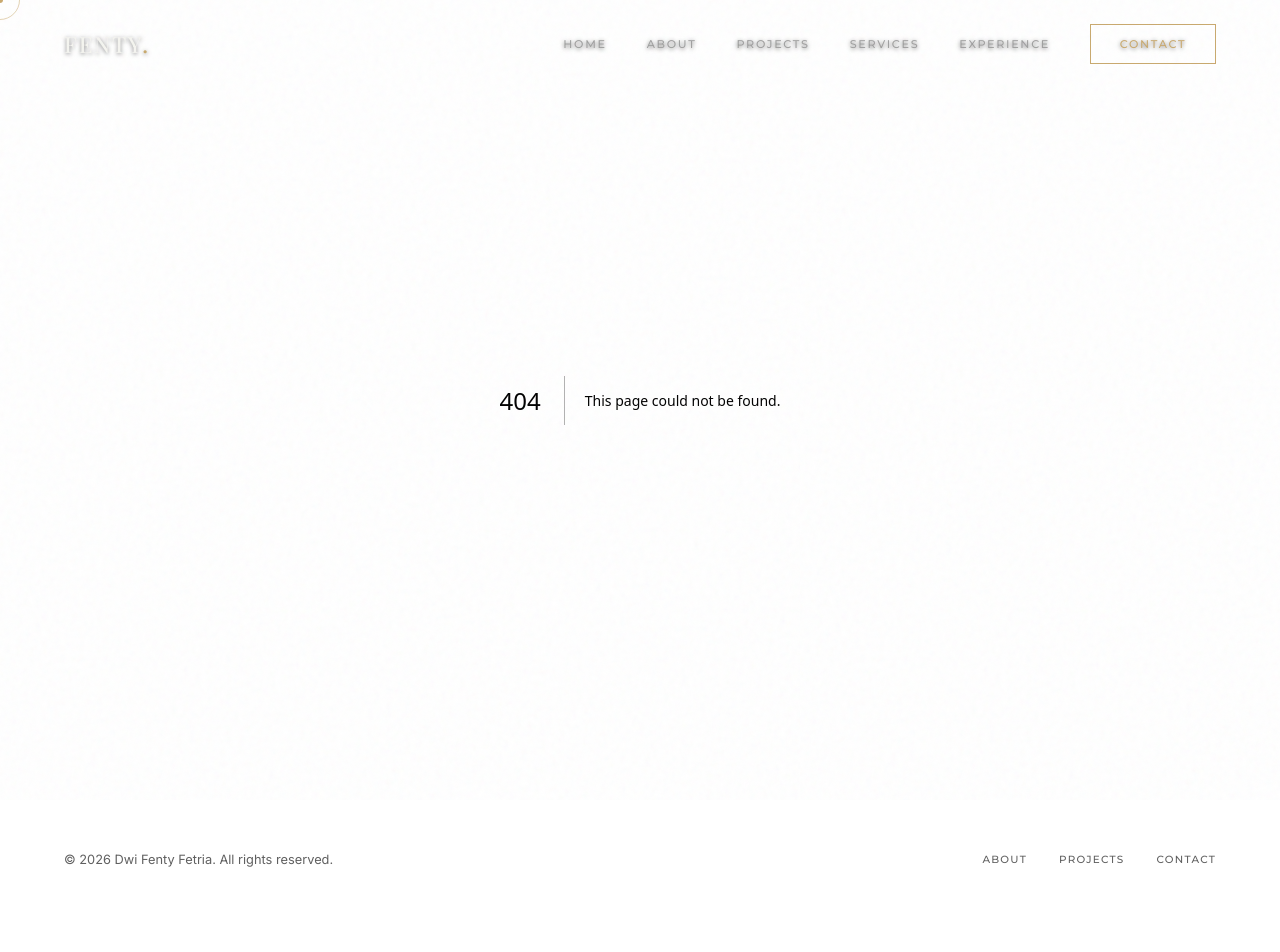
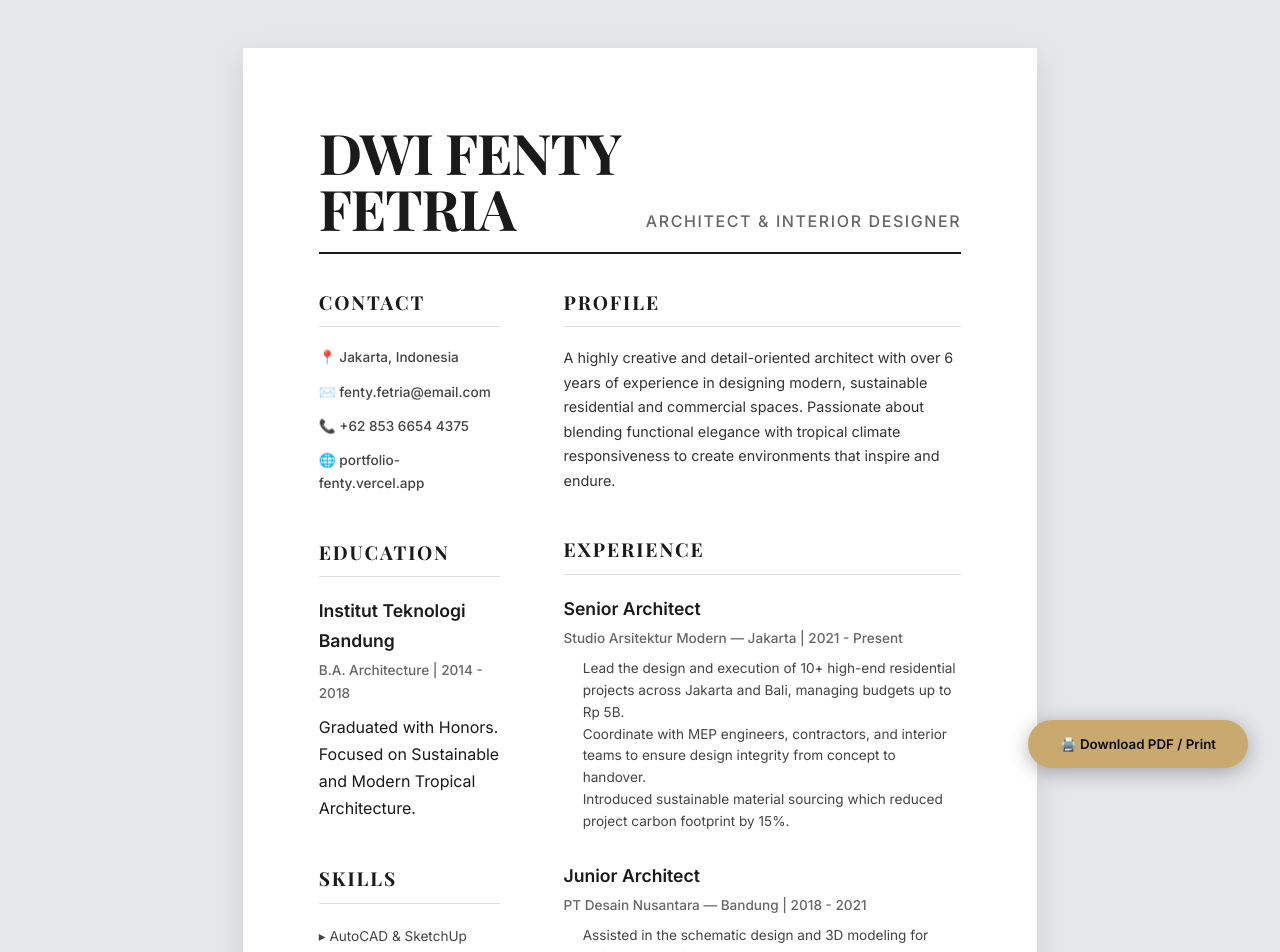
Before and after one commit to imamabdurrahmann/portfolio-fenty-next, a Next.js app: page /cv in a window 1280 px wide. Before the commit this address had no page. Shown: the top 952 px of the page. Before the commit the page ends 919 px from the top, so only its background shows below. Built offline with nearby package versions, Linux system fonts and the light colour scheme; a web font is replaced by a local one.

Commit message:
feat: add printable A4 architecture CV page

```diff
--- /dev/null
+++ b/src/app/cv/page.tsx
@@ -0,0 +1,100 @@
+"use client";
+import { useEffect } from "react";
+
+export default function CVPage() {
+  useEffect(() => {
+    // Memaksa mode terang/putih khusus untuk halaman CV
+    document.body.classList.add("cv-print-mode");
+    return () => document.body.classList.remove("cv-print-mode");
+  }, []);
+
+  return (
+    <div style={{ background: '#e5e7eb', minHeight: '100vh', padding: '3rem 0', fontFamily: "'Inter', sans-serif" }}>
+      <button
+        className="cv-print-btn"
+        onClick={() => window.print()}
+      >
+        🖨️ Download PDF / Print
+      </button>
+
+      <div className="cv-container">
+        <header className="cv-header">
+          <div>
+            <h1>Dwi Fenty<br/>Fetria</h1>
+          </div>
+          <div style={{ textAlign: 'right' }}>
+            <p>Architect & Interior Designer</p>
+          </div>
+        </header>
+
+        <div className="cv-body">
+          {/* KOLOM KIRI */}
+          <div>
+            <div className="cv-section">
+              <h2>Contact</h2>
+              <div className="cv-contact-item">📍 Jakarta, Indonesia</div>
+              <div className="cv-contact-item">✉️ fenty.fetria@email.com</div>
+              <div className="cv-contact-item">📞 +62 853 6654 4375</div>
+              <div className="cv-contact-item">🌐 portfolio-fenty.vercel.app</div>
+            </div>
+
+            <div className="cv-section">
+              <h2>Education</h2>
+              <div className="cv-item">
+                <h3>Institut Teknologi Bandung</h3>
+                <h4>B.A. Architecture | 2014 - 2018</h4>
+                <p>Graduated with Honors. Focused on Sustainable and Modern Tropical Architecture.</p>
+              </div>
+            </div>
+
+            <div className="cv-section">
+              <h2>Skills</h2>
+              <ul style={{ listStyle: 'none', padding: 0, margin: 0, fontSize: '0.85rem', lineHeight: '2', color: '#444' }}>
+                <li>▸ AutoCAD & SketchUp</li>
+                <li>▸ Revit & BIM Modeling</li>
+                <li>▸ Lumion & V-Ray Rendering</li>
+                <li>▸ Interior Space Planning</li>
+                <li>▸ Sustainable Material Sourcing</li>
+                <li>▸ Project & Site Management</li>
+              </ul>
+            </div>
+          </div>
+
+          {/* KOLOM KANAN */}
+          <div>
+            <div className="cv-section">
+              <h2>Profile</h2>
+              <p style={{ fontSize: '0.9rem', lineHeight: 1.7, color: '#333' }}>
+                A highly creative and detail-oriented architect with over 6 years of experience in designing modern, sustainable residential and commercial spaces. Passionate about blending functional elegance with tropical climate responsiveness to create environments that inspire and endure.
+              </p>
+            </div>
+
+            <div className="cv-section">
+              <h2>Experience</h2>
+
+              <div className="cv-item">
+                <h3>Senior Architect</h3>
+                <h4>Studio Arsitektur Modern — Jakarta | 2021 - Present</h4>
+                <ul style={{ paddingLeft: '1.2rem', fontSize: '0.85rem', lineHeight: '1.6', color: '#444', marginTop: '0.5rem' }}>
+                  <li>Lead the design and execution of 10+ high-end residential projects across Jakarta and Bali, managing budgets up to Rp 5B.</li>
+                  <li>Coordinate with MEP engineers, contractors, and interior teams to ensure design integrity from concept to handover.</li>
+                  <li>Introduced sustainable material sourcing which reduced project carbon footprint by 15%.</li>
+                </ul>
+              </div>
+
+              <div className="cv-item">
+                <h3>Junior Architect</h3>
+                <h4>PT Desain Nusantara — Bandung | 2018 - 2021</h4>
+                <ul style={{ paddingLeft: '1.2rem', fontSize: '0.85rem', lineHeight: '1.6', color: '#444', marginTop: '0.5rem' }}>
+                  <li>Assisted in the schematic design and 3D modeling for major commercial complex developments.</li>
+                  <li>Drafted construction documents and conducted routine site visits to monitor progress and quality.</li>
+                  <li>Collaborated closely with principal architects on award-winning national design competitions.</li>
+                </ul>
+              </div>
+            </div>
+          </div>
+        </div>
+      </div>
+    </div>
+  );
+}
--- a/src/app/globals.css
+++ b/src/app/globals.css
@@ -575,3 +575,73 @@ input, textarea { border: none; outline: none; font-family: inherit; cursor: non
   .cursor-dot, .cursor-outline { display: none !important; }
   *, *::before, *::after, button, input, textarea, a, .filter-tab, .social-link { cursor: auto !important; }
 }
+
+/* ===== PRINTABLE CV ===== */
+body.cv-print-mode {
+  background: #ffffff !important;
+  color: #111111 !important;
+}
+.cv-container {
+  max-width: 210mm;
+  min-height: 297mm;
+  margin: 0 auto;
+  background: #fff;
+  padding: 20mm;
+  box-sizing: border-box;
+  color: #1a1a1a;
+  box-shadow: 0 10px 30px rgba(0,0,0,0.1);
+}
+.cv-header {
+  border-bottom: 2px solid #1a1a1a;
+  padding-bottom: 1rem;
+  margin-bottom: 2rem;
+  display: flex;
+  justify-content: space-between;
+  align-items: flex-end;
+}
+.cv-header h1 {
+  font-family: var(--font-heading);
+  font-size: 3.5rem;
+  line-height: 1;
+  margin: 0;
+  text-transform: uppercase;
+  letter-spacing: -0.02em;
+}
+.cv-header p {
+  font-size: 1rem;
+  color: #666;
+  text-transform: uppercase;
+  letter-spacing: 0.1em;
+  font-weight: 500;
+}
+.cv-body { display: grid; grid-template-columns: 1fr 2.2fr; gap: 4rem; }
+.cv-section { margin-bottom: 2.5rem; }
+.cv-section h2 {
+  font-family: var(--font-heading);
+  font-size: 1.2rem;
+  text-transform: uppercase;
+  letter-spacing: 0.1em;
+  border-bottom: 1px solid #ddd;
+  padding-bottom: 0.5rem;
+  margin-bottom: 1.2rem;
+  color: #1a1a1a;
+}
+.cv-item { margin-bottom: 1.8rem; }
+.cv-item h3 { font-size: 1.1rem; font-weight: 600; margin-bottom: 0.2rem; }
+.cv-item h4 { font-size: 0.85rem; font-weight: 500; color: #666; margin-bottom: 0.5rem; }
+.cv-contact-item { font-size: 0.85rem; margin-bottom: 0.7rem; color: #444; font-weight: 500;}
+.cv-print-btn {
+  position: fixed; bottom: 2rem; right: 2rem;
+  background: var(--accent); color: #0a0a0a;
+  padding: 1rem 2rem; border-radius: 50px;
+  cursor: pointer; box-shadow: 0 4px 20px rgba(0,0,0,0.3);
+  z-index: 1000; font-weight: 600; border: none; transition: 0.3s;
+}
+.cv-print-btn:hover { transform: translateY(-5px); box-shadow: 0 8px 25px rgba(0,0,0,0.4); }
+
+@media print {
+  @page { margin: 0; size: A4; }
+  body.cv-print-mode { background: #fff !important; }
+  .cv-print-btn { display: none !important; }
+  .cv-container { padding: 15mm; margin: 0; max-width: 100%; box-shadow: none; }
+}
--- a/src/app/page.tsx
+++ b/src/app/page.tsx
@@ -30,7 +30,7 @@ export default function Home() {
           <Link href="/projects" className="btn btn-primary">
             View Projects
           </Link>
-          <a href="#" className="btn btn-outline">
+          <a href="/cv" target="_blank" rel="noreferrer" className="btn btn-outline">
             Download CV
           </a>
         </div>
--- a/src/components/ClientLayout.tsx
+++ b/src/components/ClientLayout.tsx
@@ -75,6 +75,10 @@ export default function ClientLayout({ children }: { children: React.ReactNode }
 
   const toggleNav = () => setNavOpen(!navOpen);
 
+  if (pathname === '/cv') {
+    return <>{children}</>;
+  }
+
   return (
     <>
       <div className="noise-overlay"></div>
```
